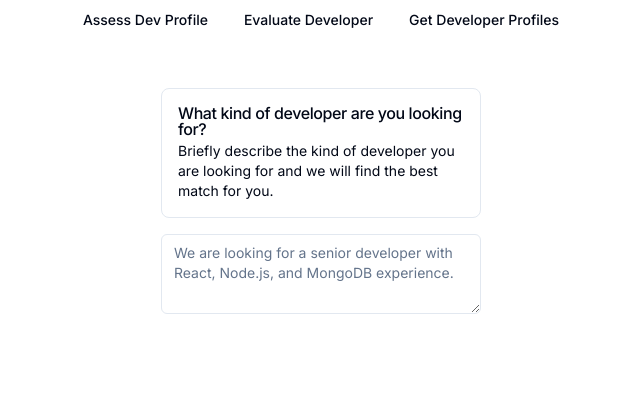
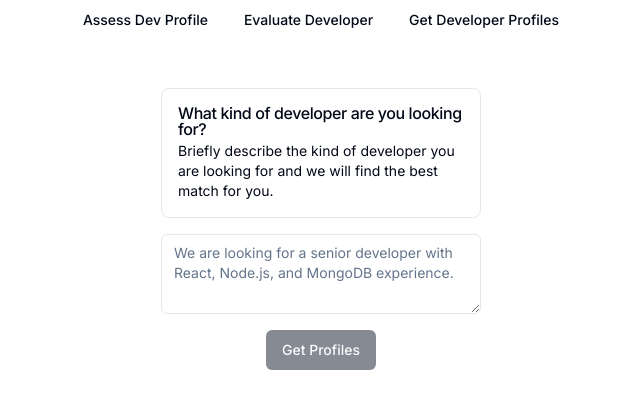
Before and after one commit to esponges/dev-assessments-app, a Next.js app: page /app/get-profiles in a window 1280 px wide. Shown: the top 408 px of the page, without its empty margins (319-959 px from the left). Built offline with nearby package versions, Linux system fonts and the light colour scheme.

Commit message:
add backend request for candidates profiles

```diff
--- a/src/pages/app/assess-profile/index.tsx
+++ b/src/pages/app/assess-profile/index.tsx
@@ -1,9 +1,10 @@
+import { useState } from 'react';
+import { useMutation } from '@tanstack/react-query';
+
+import { Label } from '@/components/ui/label';
 import { InputFile } from '@/components/atoms/input-file';
 import { Button } from '@/components/ui/button';
-import { Label } from '@radix-ui/react-label';
 import { Input } from '@/components/ui/input';
-import { useMutation } from '@tanstack/react-query';
-import { useState } from 'react';
 import { Alert } from '@/components/molecules/alert';
 import { Container } from '@/components/layouts/container';
 
@@ -18,7 +19,7 @@ type MutationResponse = {
   };
 };
 
-const getCandidates = async (file: File) => {
+const parseResume = async (file: File) => {
   const body = {
     resume: 'file',
     upsert: false,
@@ -49,7 +50,7 @@ export default function AssessProfile() {
   const [stack, setStack] = useState<TechStack[]>([]);
   const { mutate, isPending } = useMutation<MutationResponse, Error, File>(
     {
-      mutationFn: getCandidates,
+      mutationFn: parseResume,
       onSuccess: (data) => {
         setStack(data.LLMParsedResponse.tech_stack);
       },
--- a/src/pages/app/get-profiles/index.tsx
+++ b/src/pages/app/get-profiles/index.tsx
@@ -1,11 +1,44 @@
 import { useState } from 'react';
+import { useQuery } from '@tanstack/react-query';
 
 import { Container } from '@/components/layouts/container';
 import { Alert } from '@/components/molecules/alert';
 import { Textarea } from '@/components/ui/textarea';
+import { Button } from '@/components/ui/button';
+
+const getCandidatesProfiles = async (description: string) => {
+  const res = await fetch(
+    `${process.env.NEXT_PUBLIC_API_URL}/api/candidate/similar_candidates`,
+    {
+      method: 'POST',
+      body: JSON.stringify({ description }),
+      headers: {
+        'Content-Type': 'application/json',
+      },
+    }
+  );
+
+  if (!res.ok) {
+    throw new Error('Network response was not ok');
+  }
+
+  const json = await res.json();
+  return json;
+};
 
 export default function DevProfiles() {
   const [description, setDescription] = useState('');
+  const { data, isLoading, isError, error, refetch } = useQuery({
+    queryKey: ['profiles'],
+    queryFn: () => getCandidatesProfiles(description),
+    enabled: false,
+  });
+
+  const handleGetProfiles = async () => {
+    refetch();
+  };
+
+  console.log({ data, isLoading, isError, error });
 
   return (
     <Container>
@@ -19,6 +52,9 @@ export default function DevProfiles() {
         value={description}
         onChange={(e) => setDescription(e.target.value)}
       />
+      <Button onClick={handleGetProfiles} className='mt-4' disabled={isLoading || !description}>
+        {isLoading ? 'Loading...' : 'Get Profiles'}
+      </Button>
     </Container>
   );
 }
```
